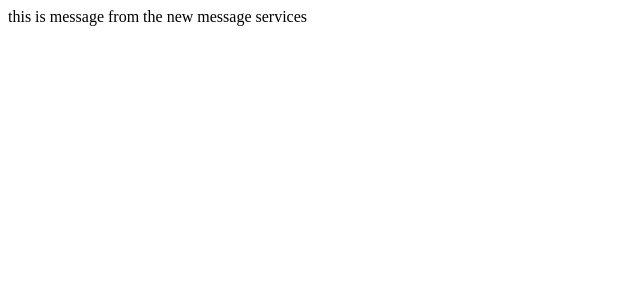
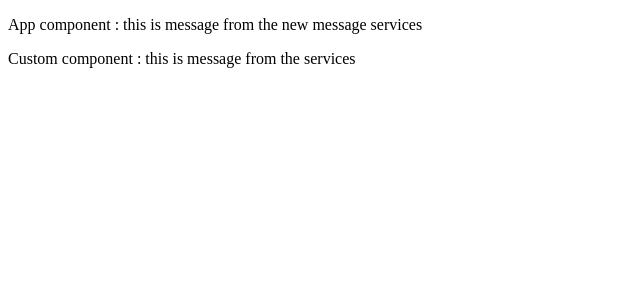
Before and after one commit to Charlie50503/angular-InjectionToken, an Angular app: page / in a window 1280 px wide. Shown: the top 300 px of the page, without its empty margins (0-640 px from the left). Built offline with nearby package versions, Linux system fonts and the light colour scheme.

Commit message:
feat: 在其他組件使用service注入
替換custom component的messageServices

```diff
--- a/src/app/app.component.html
+++ b/src/app/app.component.html
@@ -1 +1,5 @@
-{{messageService.getMessage()}}
+
+
+<p>App component : {{messageService.getMessage()}} </p>
+
+<app-custom></app-custom>
--- a/src/app/app.module.ts
+++ b/src/app/app.module.ts
@@ -5,10 +5,12 @@ import { BrowserModule } from '@angular/platform-browser';
 import { AppRoutingModule } from './app-routing.module';
 import { AppComponent } from './app.component';
 import { NewMessageService } from './new-message.service';
+import { CustomComponent } from './custom/custom.component';
 
 @NgModule({
   declarations: [
-    AppComponent
+    AppComponent,
+    CustomComponent
   ],
   imports: [
     BrowserModule,
--- /dev/null
+++ b/src/app/custom/custom.component.html
@@ -0,0 +1,3 @@
+
+
+<p>Custom component : {{messageService.getMessage()}} </p>
--- /dev/null
+++ b/src/app/custom/custom.component.ts
@@ -0,0 +1,19 @@
+import { MessageService } from './../message.service';
+import { Component, OnInit } from '@angular/core';
+
+@Component({
+  selector: 'app-custom',
+  templateUrl: './custom.component.html',
+  styleUrls: ['./custom.component.scss'],
+  providers:[MessageService]
+})
+export class CustomComponent implements OnInit {
+
+  constructor(public messageService:MessageService) { }
+
+  ngOnInit(
+
+  ): void {
+  }
+
+}
```
Also changed, not shown: src/app/custom/custom.component.scss (added), 1 other file (tests, documents, lock files or other folders).
